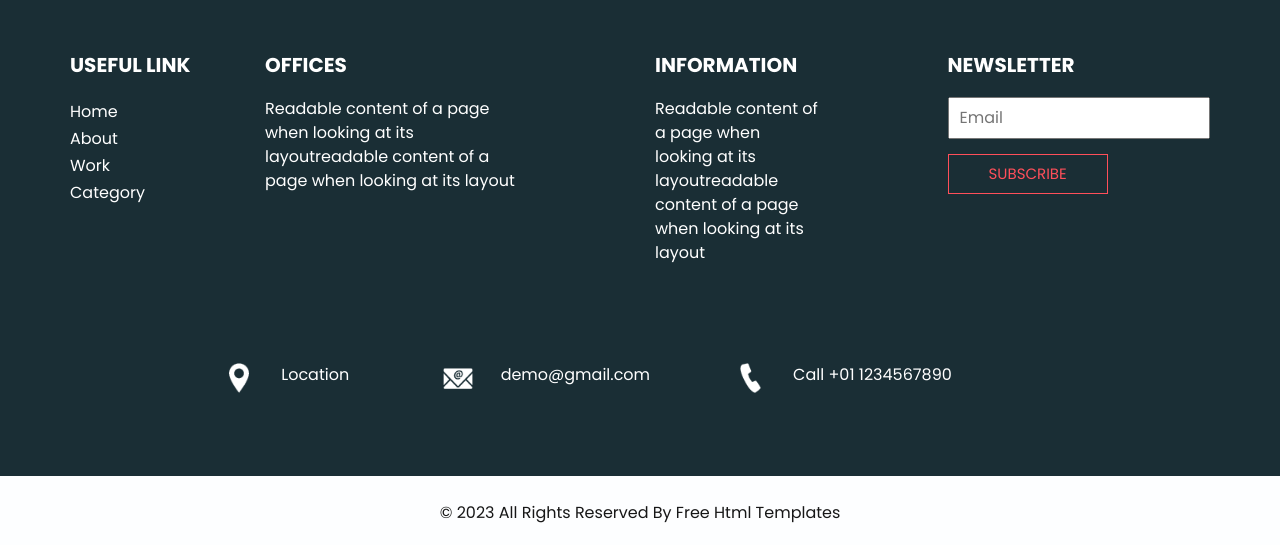
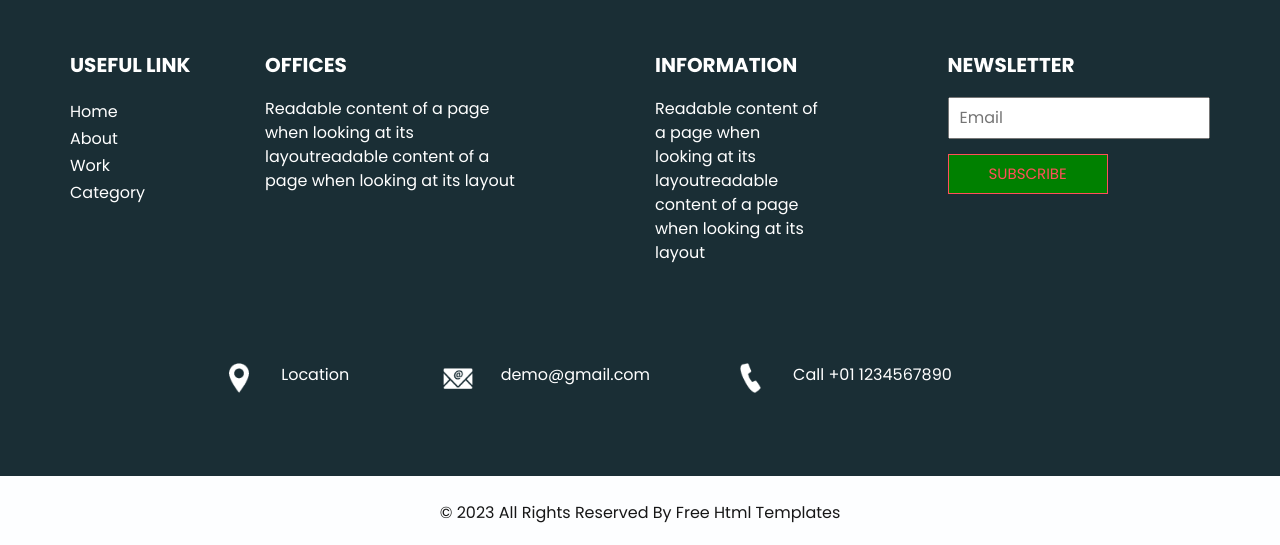
Before and after one commit to rahul-walker-hisar/spering, a plain HTML site: page index.html in a window 1280 px wide. In both pictures the pointer is over the button "SUBSCRIBE". Shown: the part 4252-4797 px from the top of the page. Drawn offline with Linux system fonts and the light colour scheme.

Commit message:
hover button green

```diff
--- a/css/style.css
+++ b/css/style.css
@@ -749,7 +749,7 @@ a:focus {
 }
 
 .info_section .info_form form button:hover {
-  background-color: transparent;
+  background-color: green;
   border-color: #ff4f5a;
   color: #ff4f5a;
 }
```
